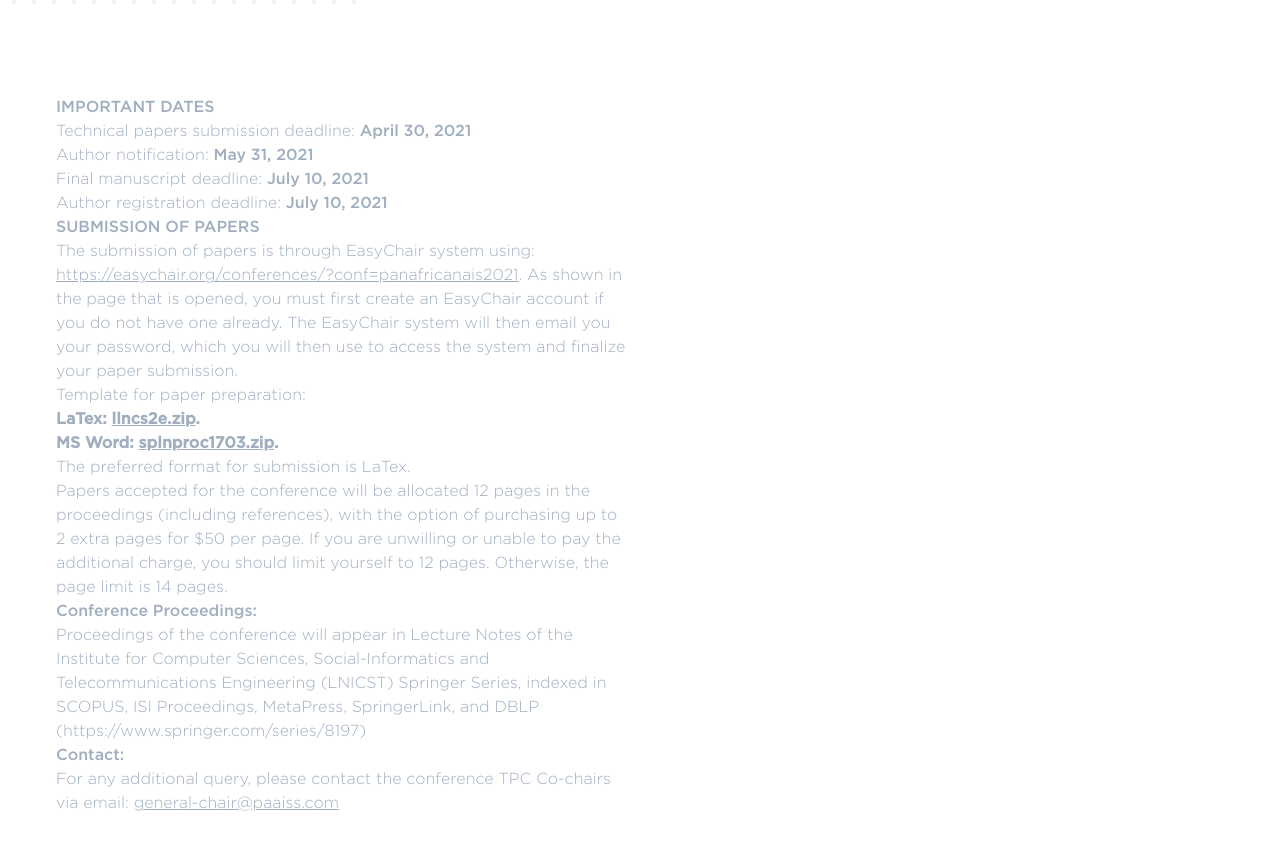
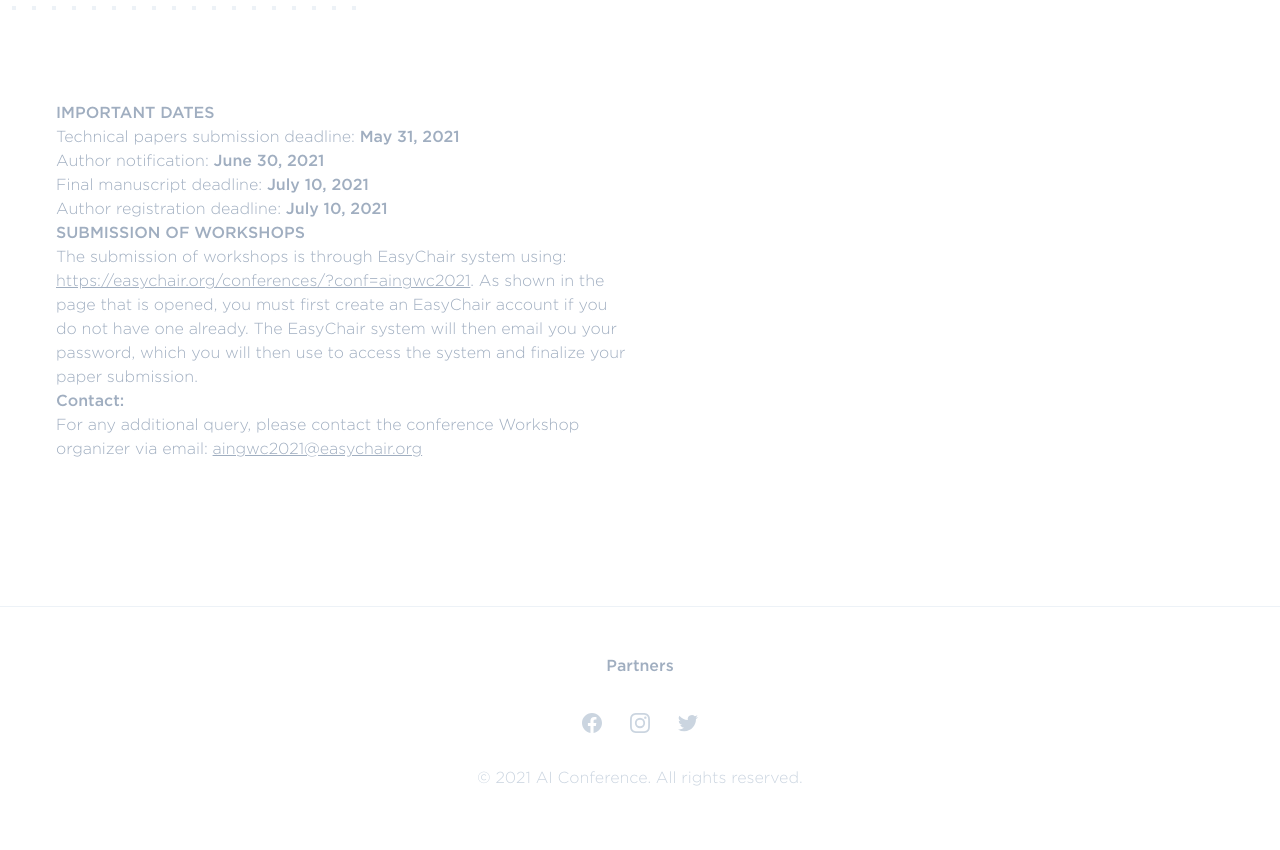
Before and after one commit to jayluxferro/paaiss.com, a React (Create React App) app: page /workshops in a window 1280 px wide. Shown: the part 1880-2730 px from the top of the page. Built offline with nearby package versions, Linux system fonts and the light colour scheme; a web font is replaced by a local one; what @tailwindcss/ui would draw is missing.

Commit message:
Tue Apr 20 15:28:53 GMT 2021

```diff
--- a/public/index.html
+++ b/public/index.html
@@ -30,6 +30,7 @@
       Learn how to configure a non-root public URL by running `npm run build`.
     -->
     <title>Pan-African Artificial Intelligence and Smart Systems Conference</title>
+    <link rel="stylesheet" src="%PUBLIC_URL%/style.css" />
   </head>
   <body>
     <noscript>You need to enable JavaScript to run this app.</noscript>
--- a/src/component/header.jsx
+++ b/src/component/header.jsx
@@ -134,6 +134,7 @@ const HeaderComponent = ({menu}) => {
               <p className="text-base font-medium text-gray-900">
               Conference Theme: <span className="text-indigo-600">Advancing AI research in Africa</span>
               </p>
+              <p className="blinking text-base font-medium text-gray-500" style={{ marginTop: 10 }}>Due to the COVID-19, the submission deadline has been extended to May 31, 2021.</p>
             </div>
           </div>
           <div className="mt-12 relative sm:max-w-lg sm:mx-auto lg:mt-0 lg:max-w-none lg:mx-0 lg:col-span-6 lg:flex lg:items-center">
--- a/src/component/scope.jsx
+++ b/src/component/scope.jsx
@@ -24,7 +24,10 @@ const ScopeComponent = () => {
               </Link>&nbsp;&nbsp;&nbsp;&nbsp;&nbsp;
               <Link data-aos="zoom-in" to="/workshops" rel="noopener noreferrer" className="my-5 inline-flex items-center justify-center px-5 py-3 border border-transparent text-base leading-6 font-light rounded-md text-white bg-indigo-600 hover:bg-indigo-500 focus:outline-none focus:shadow-outline transition duration-150 ease-in-out">
                 Call for Workshops
-              </Link>
+              </Link>&nbsp;&nbsp;&nbsp;&nbsp;&nbsp;
+              <a target="_blank" data-aos="zoom-in" href="http://paais.eventbrite.ca/?s=131275389" rel="noopener noreferrer" className="my-5 inline-flex items-center justify-center px-5 py-3 border border-transparent text-base leading-6 font-light rounded-md text-white bg-indigo-600 hover:bg-indigo-500 focus:outline-none focus:shadow-outline transition duration-150 ease-in-out">
+                Register for the Conference
+              </a>
             </div>
           </div>
         </div>
--- a/src/component/tracks.jsx
+++ b/src/component/tracks.jsx
@@ -75,7 +75,7 @@ const Tracks = () => {
     <Fragment>
 
       <div className="relative md:bg-white md:p-6">
-        <div className="lg:grid lg:grid-cols-2 lg:gap-6 mb-8">
+        <div className="lg:grid lg:grid-cols-4 lg:gap-6 mb-8">
           {
             data.map((k, i) => (
               <div key={i} className="prose text-gray-500 mx-auto lg:max-w-none lg:row-start-0 lg:col-start-0">
--- a/src/pages/conference-officers.jsx
+++ b/src/pages/conference-officers.jsx
@@ -4,6 +4,7 @@ import FooterComponent from '../component/footer'
 import AOS from 'aos';
 import "aos/dist/aos.css"
 
+/*
 const chair = [
   {
     category: 'Organizing Committee Chair',
@@ -12,7 +13,7 @@ const chair = [
     ]
   }
 ]
-
+*/
 const data = [
   {
     category: 'Executive Organizing Committee',
--- a/src/pages/papers.jsx
+++ b/src/pages/papers.jsx
@@ -56,8 +56,8 @@ const PapersComponent = () => {
           <div className="prose prose-lg text-gray-500 mx-auto">
             <h3 data-aos="zoom-in">IMPORTANT DATES</h3>
             <ul>
-              <li data-aos="zoom-in" className={"font-light"}>Technical papers submission deadline: <span className={"font-medium"}>April 30, 2021</span></li>
-              <li data-aos="zoom-in" className={"font-light"}>Author notification: <span className={"font-medium"}>May 31, 2021</span></li>
+              <li data-aos="zoom-in" className={"font-light"}>Technical papers submission deadline: <span className={"font-medium"}>May 31, 2021</span></li>
+              <li data-aos="zoom-in" className={"font-light"}>Author notification: <span className={"font-medium"}>June 30, 2021</span></li>
               <li data-aos="zoom-in" className={"font-light"}>Final manuscript deadline: <span className={"font-medium"}>July 10, 2021</span></li>
               <li data-aos="zoom-in" className={"font-light"}>Author registration deadline: <span className={"font-medium"}>July 10, 2021</span></li>
             </ul>
@@ -68,8 +68,21 @@ const PapersComponent = () => {
             <span data-aos="zoom-in" className={"font-bold"}>MS Word: <a target={"_blank"} rel="noopener noreferrer" href="/files/splnproc1703.zip" className={"font-blue-400 underline"}> splnproc1703.zip</a>.</span><br/>
              <span data-aos="zoom-in" className={"font-light"}>The preferred format for submission is LaTex.</span><br/>
             </p>
+
+            <h3>REGISTRATION FEES</h3>
+            <p data-aos="zoom-in" className={"font-light"}>
+              <ol>
+                <li>Early registration (one paper): 130 USD</li>
+                <li>Early registration (more than one paper): 200 USD</li>
+                <li>Early registration non-author: 80 USD</li>
+                <li>Late registration (one paper): 150 USD</li>
+                <li>Late registration (more than one paper): 220 USD</li>
+                <li>Late registration non-author: 100 USD</li>
+              </ol>
+            </p>
+    {/*
             <p data-aos="zoom-in" className={"font-light"}>Papers accepted for the conference will be allocated 12 pages in the proceedings (including references), with the option of purchasing up to 2 extra pages for $50 per page. If you are unwilling or unable to pay the additional charge, you should limit yourself to 12 pages. Otherwise, the page limit is 14 pages.</p>
-
+            */}
             <h3>Conference Proceedings:</h3>
             <p data-aos="zoom-in" className={"font-light"}>Proceedings of the conference will appear in Lecture Notes of the Institute for Computer Sciences, Social-Informatics and Telecommunications Engineering (LNICST) Springer Series, indexed in SCOPUS, ISI Proceedings, MetaPress, SpringerLink, and DBLP (<a href="https://www.springer.com/series/8197" target="_blank">https://www.springer.com/series/8197</a>)</p>
 
--- a/src/pages/workshops.jsx
+++ b/src/pages/workshops.jsx
@@ -156,25 +156,15 @@ const WorkshopsComponent = () => {
             <div  className="prose text-gray-500 mx-auto lg:max-w-none lg:row-start-0 lg:col-start-0">
               <h2 data-aos="zoom-in">IMPORTANT DATES</h2>
               <ul>
-                <li data-aos="zoom-in" className={"font-light"}>Technical papers submission deadline: <span className={"font-medium"}>April 30, 2021</span></li>
-                <li data-aos="zoom-in" className={"font-light"}>Author notification: <span className={"font-medium"}>May 31, 2021</span></li>
+                <li data-aos="zoom-in" className={"font-light"}>Technical papers submission deadline: <span className={"font-medium"}>May 31, 2021</span></li>
+                <li data-aos="zoom-in" className={"font-light"}>Author notification: <span className={"font-medium"}>June 30, 2021</span></li>
                 <li data-aos="zoom-in" className={"font-light"}>Final manuscript deadline: <span className={"font-medium"}>July 10, 2021</span></li>
                 <li data-aos="zoom-in" className={"font-light"}>Author registration deadline: <span className={"font-medium"}>July 10, 2021</span></li>
               </ul>
-            <h3>SUBMISSION OF PAPERS</h3>
-            <p data-aos="zoom-in" className={"font-light"}>The submission of papers is through EasyChair system using: <a target={"_blank"} rel="noopener noreferrer" href="https://easychair.org/conferences/?conf=panafricanais2021" className={"font-blue-400 underline"}>https://easychair.org/conferences/?conf=panafricanais2021</a>. As shown in the page that is opened, you must first create an EasyChair account if you do not have one already. The EasyChair system will then email you your password, which you will then use to access the system and finalize your paper submission.</p>
-            <p data-aos="zoom-in" className={"font-light"}>Template for paper preparation:<br/>
-            <span data-aos="zoom-in" className={"font-bold"}>LaTex: <a target={"_blank"} rel="noopener noreferrer" href="/files/llncs2e.zip" className={"font-blue-400 underline"}> llncs2e.zip</a>.</span><br/>
-            <span data-aos="zoom-in" className={"font-bold"}>MS Word: <a target={"_blank"} rel="noopener noreferrer" href="/files/splnproc1703.zip" className={"font-blue-400 underline"}> splnproc1703.zip</a>.</span><br/>
-             <span data-aos="zoom-in" className={"font-light"}>The preferred format for submission is LaTex.</span><br/>
-            </p>
-            <p data-aos="zoom-in" className={"font-light"}>Papers accepted for the conference will be allocated 12 pages in the proceedings (including references), with the option of purchasing up to 2 extra pages for $50 per page. If you are unwilling or unable to pay the additional charge, you should limit yourself to 12 pages. Otherwise, the page limit is 14 pages.</p>
-
-            <h3>Conference Proceedings:</h3>
-            <p data-aos="zoom-in" className={"font-light"}>Proceedings of the conference will appear in Lecture Notes of the Institute for Computer Sciences, Social-Informatics and Telecommunications Engineering (LNICST) Springer Series, indexed in SCOPUS, ISI Proceedings, MetaPress, SpringerLink, and DBLP (<a href="https://www.springer.com/series/8197" target="_blank">https://www.springer.com/series/8197</a>)</p>
-
+            <h3>SUBMISSION OF WORKSHOPS</h3>
+            <p data-aos="zoom-in" className={"font-light"}>The submission of workshops is through EasyChair system using: <a target={"_blank"} rel="noopener noreferrer" href="https://easychair.org/conferences/?conf=aingwc2021" className={"font-blue-400 underline"}>https://easychair.org/conferences/?conf=aingwc2021</a>. As shown in the page that is opened, you must first create an EasyChair account if you do not have one already. The EasyChair system will then email you your password, which you will then use to access the system and finalize your paper submission.</p>
               <h3>Contact:</h3>
-              <p data-aos="zoom-in" className={"font-light"}>For any additional query, please contact the conference TPC Co-chairs via email: <a target={"_blank"} rel="noopener noreferrer" href="mailto:general-chair@paaiss.com" className={"font-blue-400 underline"}>general-chair@paaiss.com</a></p>
+              <p data-aos="zoom-in" className={"font-light"}>For any additional query, please contact the conference Workshop organizer via email: <a target={"_blank"} rel="noopener noreferrer" href="mailto:aingwc2021@easychair.org" className={"font-blue-400 underline"}>aingwc2021@easychair.org</a></p>
             </div>
 
             <div  className="prose text-gray-500 mx-auto -ml-1 lg:max-w-none lg:row-start-0 lg:col-start-0">
```
Also changed, not shown: public/style.css (added, +23 -0 lines), src/component/footer.jsx (+4 -4 lines).
